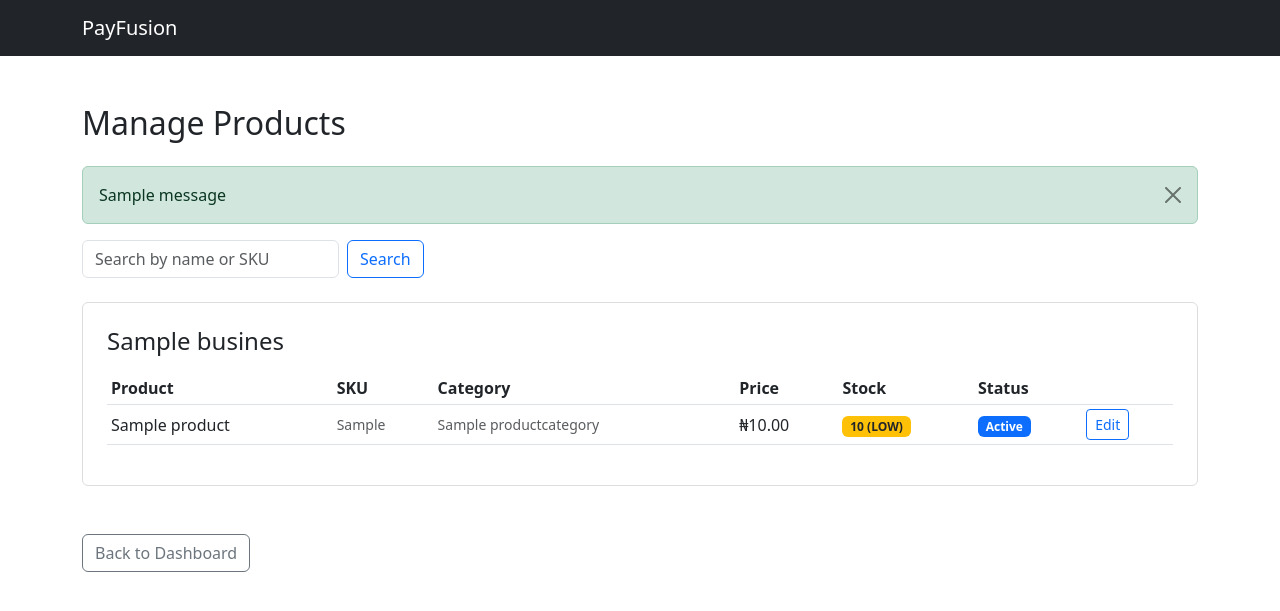
After one commit to Emmanuel-EO1/PayFusion, a Django app: page /products/manage/ in a window 1280 px wide. The commit adds this page. Shown: the top 611 px of the page. Run offline with Django 5.2, Linux system fonts and the light colour scheme; a user stored in the database is signed in; tables that the repository leaves empty hold one stand-in row (values such as "Sample post"); one stand-in notice (Sample message) is shown.

Commit message:
feat: Phase 10 Step 1 — inventory management, stock validation, webhook decrement, dispute stock restoration, vendor product management UI

```diff
--- /dev/null
+++ b/products/templates/products/manage_products.html
@@ -0,0 +1,123 @@
+{% extends 'base.html' %}
+{% load static %}
+
+{% block title %}Manage Products — PayFusion{% endblock %}
+
+{% block content %}
+<div class="container mt-5">
+    <h2 class="mb-4">Manage Products</h2>
+
+    {% if messages %}
+        {% for message in messages %}
+            <div class="alert alert-{% if message.tags == 'error' %}danger{% else %}success{% endif %} alert-dismissible">
+                {{ message }}
+                <button type="button" class="btn-close" data-bs-dismiss="alert"></button>
+            </div>
+        {% endfor %}
+    {% endif %}
+
+    <form method="get" class="mb-4">
+        <div class="row g-2">
+            <div class="col-auto">
+                <input type="text" name="q" class="form-control"
+                       placeholder="Search by name or SKU"
+                       value="{{ search_query }}">
+            </div>
+            <div class="col-auto">
+                <button type="submit" class="btn btn-outline-primary">Search</button>
+            </div>
+            {% if search_query %}
+            <div class="col-auto">
+                <a href="{% url 'products:manage_products' %}" class="btn btn-outline-secondary">
+                    Clear
+                </a>
+            </div>
+            {% endif %}
+        </div>
+    </form>
+
+    {% if not business_products %}
+        <p class="text-muted">No businesses found.</p>
+    {% else %}
+        {% for group in business_products %}
+        <div class="card mb-5" style="border:1px solid #ddd;">
+            <div class="card-body p-4">
+                <h4 class="mb-3">{{ group.business.name }}</h4>
+
+                {% if not group.products %}
+                    <p class="text-muted">
+                        {% if search_query %}
+                            No products match "{{ search_query }}".
+                        {% else %}
+                            No products listed yet.
+                        {% endif %}
+                    </p>
+                {% else %}
+                    <div class="table-responsive">
+                        <table class="table table-sm align-middle">
+                            <thead>
+                                <tr>
+                                    <th>Product</th>
+                                    <th>SKU</th>
+                                    <th>Category</th>
+                                    <th>Price</th>
+                                    <th>Stock</th>
+                                    <th>Status</th>
+                                    <th></th>
+                                </tr>
+                            </thead>
+                            <tbody>
+                                {% for product in group.products %}
+                                <tr>
+                                    <td>{{ product.name }}</td>
+                                    <td class="text-muted small">
+                                        {{ product.sku|default:"—" }}
+                                    </td>
+                                    <td class="text-muted small">
+                                        {{ product.category.name|default:"Uncategorised" }}
+                                    </td>
+                                    <td>₦{{ product.price|floatformat:2 }}</td>
+                                    <td>
+                                        {% if product.stock_quantity == 0 %}
+                                            <span class="badge bg-danger">OUT OF STOCK</span>
+                                        {% elif product.is_low_stock %}
+                                            <span class="badge bg-warning text-dark">
+                                                {{ product.stock_quantity }} (LOW)
+                                            </span>
+                                        {% else %}
+                                            <span class="badge bg-success">
+                                                {{ product.stock_quantity }}
+                                            </span>
+                                        {% endif %}
+                                    </td>
+                                    <td>
+                                        {% if product.is_active %}
+                                            <span class="badge bg-primary">Active</span>
+                                        {% else %}
+                                            <span class="badge bg-secondary">Inactive</span>
+                                        {% endif %}
+                                    </td>
+                                    <td>
+                                        <a href="{% url 'products:edit_product' product.id %}"
+                                           class="btn btn-sm btn-outline-primary">
+                                            Edit
+                                        </a>
+                                    </td>
+                                </tr>
+                                {% endfor %}
+                            </tbody>
+                        </table>
+                    </div>
+                {% endif %}
+
+            </div>
+        </div>
+        {% endfor %}
+    {% endif %}
+
+    <a href="{% url 'users:dashboard' %}" class="btn btn-outline-secondary">
+        Back to Dashboard
+    </a>
+
+</div>
+{% endblock %}
--- a/products/urls.py
+++ b/products/urls.py
@@ -5,5 +5,7 @@ app_name = 'products'
 
 urlpatterns = [
     path('', views.product_list, name='product_list'),
+    path('manage/', views.manage_products, name='manage_products'),
+    path('manage/<int:product_id>/edit/', views.edit_product, name='edit_product'),
     path('<int:id>/', views.product_detail, name='product_detail'),
 ]
--- a/products/views.py
+++ b/products/views.py
@@ -1,5 +1,16 @@
-from django.shortcuts import render, get_object_or_404
-from .models import Product
+import logging
+
+from decimal import Decimal, InvalidOperation
+from django.shortcuts import render, redirect, get_object_or_404
+from django.contrib.auth.decorators import login_required
+from django.contrib import messages
+from django.views.decorators.http import require_POST
+
+from tenants.models import Business
+from .models import Product, ProductCategory
+
+logger = logging.getLogger('payfusion')
+
 
 def product_list(request):
     products = Product.objects.all()
@@ -9,3 +20,164 @@ def product_list(request):
 def product_detail(request, id):
     product = get_object_or_404(Product, id=id)
     return render(request, 'products/product_detail.html', {'product': product})
+
+
+# ============================================================
+# VENDOR — PRODUCT MANAGEMENT (list)
+#
+# Shows every product across all businesses owned by the
+# logged-in vendor, grouped by business. Supports searching
+# by name or SKU. This is the vendor-facing equivalent of
+# Django admin's product list — restricted to their own
+# products only.
+# ============================================================
+@login_required
+def manage_products(request):
+    businesses = Business.objects.filter(
+        owner=request.user
+    ).prefetch_related('products__category')
+
+    if not businesses.exists():
+        return redirect('core:home')
+
+    search_query = request.GET.get('q', '').strip()
+
+    business_products = []
+    for business in businesses:
+        products = business.products.all()
+
+        if search_query:
+            products = products.filter(
+                models_q_name_or_sku(search_query)
+            )
+
+        business_products.append({
+            'business': business,
+            'products': products,
+        })
+
+    return render(request, 'products/manage_products.html', {
+        'business_products': business_products,
+        'search_query': search_query,
+    })
+
+
+def models_q_name_or_sku(query):
+    """
+    Small helper building a Q object that matches a product's
+    name or sku against the search query, case-insensitive.
+    Kept as a function rather than inline Q() chains repeated
+    in multiple places, since search may extend to more fields
+    later (e.g. description) without touching the view logic.
+    """
+    from django.db.models import Q
+    return Q(name__icontains=query) | Q(sku__icontains=query)
+
+
+# ============================================================
+# VENDOR — EDIT / RESTOCK PRODUCT
+#
+# GET  → show edit form pre-filled with current values
+# POST → validate and save changes
+#
+# This is the only place a vendor can update stock_quantity.
+# Restocking is simply increasing this value through the form —
+# no separate restock-specific endpoint, since it's the same
+# field regardless of direction (increase or decrease).
+# ============================================================
+@login_required
+def edit_product(request, product_id):
+    product = get_object_or_404(
+        Product,
+        id=product_id,
+        business__owner=request.user,
+    )
+
+    categories = ProductCategory.objects.all()
+
+    if request.method == 'GET':
+        return render(request, 'products/edit_product.html', {
+            'product': product,
+            'categories': categories,
+        })
+
+    # POST — process form submission
+    name = request.POST.get('name', '').strip()
+    description = request.POST.get('description', '').strip()
+    price_raw = request.POST.get('price', '').strip()
+    sku = request.POST.get('sku', '').strip()
+    stock_quantity_raw = request.POST.get('stock_quantity', '').strip()
+    low_stock_threshold_raw = request.POST.get('low_stock_threshold', '').strip()
+    category_id = request.POST.get('category', '').strip()
+    is_active = request.POST.get('is_active') == 'on'
+
+    errors = []
+
+    if not name:
+        errors.append('Product name is required.')
+
+    try:
+        price = Decimal(price_raw)
+        if price <= 0:
+            errors.append('Price must be greater than zero.')
+    except (InvalidOperation, TypeError):
+        errors.append('Please enter a valid price.')
+        price = product.price
+
+    try:
+        stock_quantity = int(stock_quantity_raw)
+        if stock_quantity < 0:
+            errors.append('Stock quantity cannot be negative.')
+    except (ValueError, TypeError):
+        errors.append('Please enter a valid stock quantity.')
+        stock_quantity = product.stock_quantity
+
+    try:
+        low_stock_threshold = int(low_stock_threshold_raw)
+        if low_stock_threshold < 0:
+            errors.append('Low stock threshold cannot be negative.')
+    except (ValueError, TypeError):
+        errors.append('Please enter a valid low stock threshold.')
+        low_stock_threshold = product.low_stock_threshold
+
+    # SKU uniqueness check — excluding this product itself
+    if sku:
+        sku_taken = Product.objects.filter(
+            sku=sku
+        ).exclude(id=product.id).exists()
+        if sku_taken:
+            errors.append(f'SKU "{sku}" is already used by another product.')
+
+    category = None
+    if category_id:
+        category = ProductCategory.objects.filter(id=category_id).first()
+
+    if errors:
+        for error in errors:
+            messages.error(request, error)
+        return render(request, 'products/edit_product.html', {
+            'product': product,
+            'categories': categories,
+        })
+
+    previous_stock = product.stock_quantity
+
+    product.name = name
+    product.description = description
+    product.price = price
+    product.sku = sku or None
+    product.stock_quantity = stock_quantity
+    product.low_stock_threshold = low_stock_threshold
+    product.category = category
+    product.is_active = is_active
+    product.save()
+
+    if stock_quantity != previous_stock:
+        logger.info(
+            f'Stock manually updated — product: {product.name} | '
+            f'{previous_stock} -> {stock_quantity} | '
+            f'by: {request.user.email}'
+        )
+
+    messages.success(request, f'{product.name} updated successfully.')
+    return redirect('products:manage_products')
--- a/users/templates/users/dashboard.html
+++ b/users/templates/users/dashboard.html
@@ -14,6 +14,9 @@
         </a>
         <a href="{% url 'delivery:vendor_orders' %}" class="btn btn-outline-dark me-2">
             Order Management
+        </a>
+        <a href="{% url 'products:manage_products' %}" class="btn btn-outline-dark me-2">
+            Manage Products
         </a>
         <a href="{% url 'orders:bank_accounts' %}" class="btn btn-outline-primary me-2">
             Bank Accounts
```
Also changed, not shown: disputes/signals.py (+41 -2 lines), orders/templates/orders/checkout_error.html (+13 -6 lines), orders/views.py (+30 -0 lines), products/admin.py (+44 -2 lines), products/models.py (+42 -6 lines), products/templates/products/edit_product.html (added, +115 -0 lines), transactions/views.py (+23 -0 lines), products/migrations/0004_product_low_stock_threshold_product_sku_and_more.py (added).
